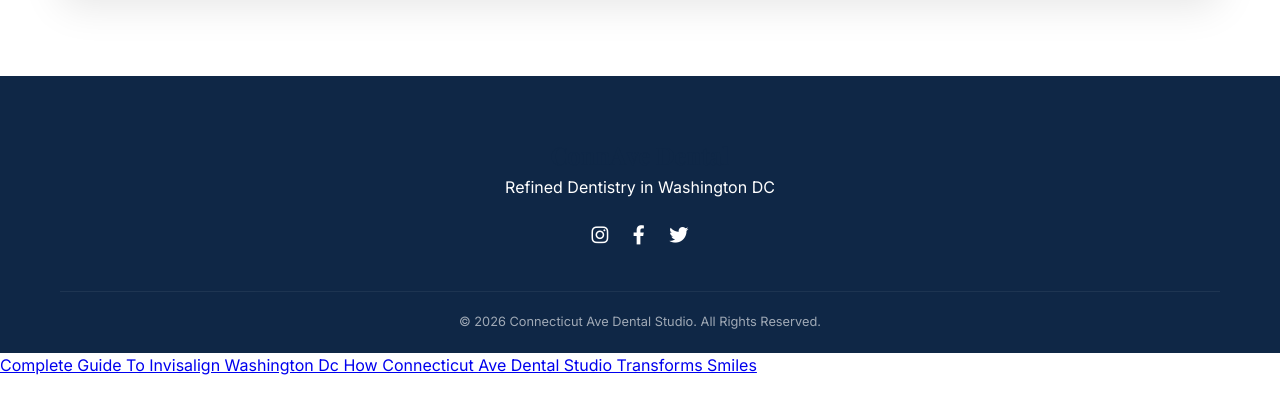
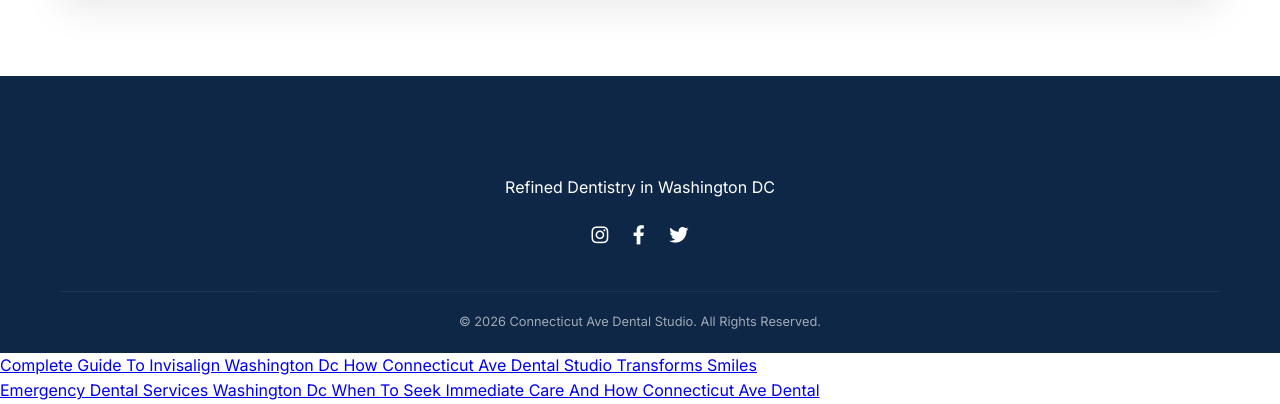
Before and after one commit to asquitt/asquitt.github.io, a Jekyll site: the page index.html, which Jekyll copies as it is, in a window 1280 px wide and 900 px high, scrolled down 3230 px, cut to the strip 496-900 px from the top of the window. Built offline with Jekyll 4.4.1, drawn with Linux system fonts in a browser that asks for light colours; before the commit the page ends 4104 px from its top, so only the background shows below that.

Commit message:
SEO: Apply fix to index.html

```diff
--- a/index.html
+++ b/index.html
@@ -307,7 +307,7 @@
   }
 }
 </script>
-</meta></head>
+</head>
 <body>
 <header>
 <div class="container nav-wrapper">
@@ -484,5 +484,5 @@
             }
         });
     </script>
-<p><a href="https://asquitt.github.io/blog/complete-guide-to-invisalign-washington-dc-how-connecticut-ave-dental-studio-transforms-smiles">Complete Guide To Invisalign Washington Dc How Connecticut Ave Dental Studio Transforms Smiles</a></p></body>
+<p><a href="https://asquitt.github.io/blog/complete-guide-to-invisalign-washington-dc-how-connecticut-ave-dental-studio-transforms-smiles">Complete Guide To Invisalign Washington Dc How Connecticut Ave Dental Studio Transforms Smiles</a></p><p><a href="https://asquitt.github.io/blog/emergency-dental-services-washington-dc-when-to-seek-immediate-care-and-how-connecticut-ave-dental">Emergency Dental Services Washington Dc When To Seek Immediate Care And How Connecticut Ave Dental</a></p></body>
 </html>
```
